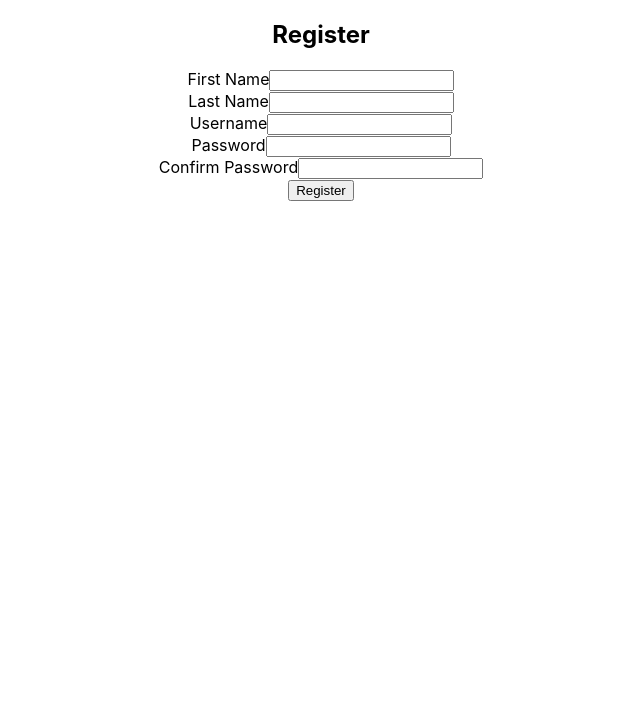
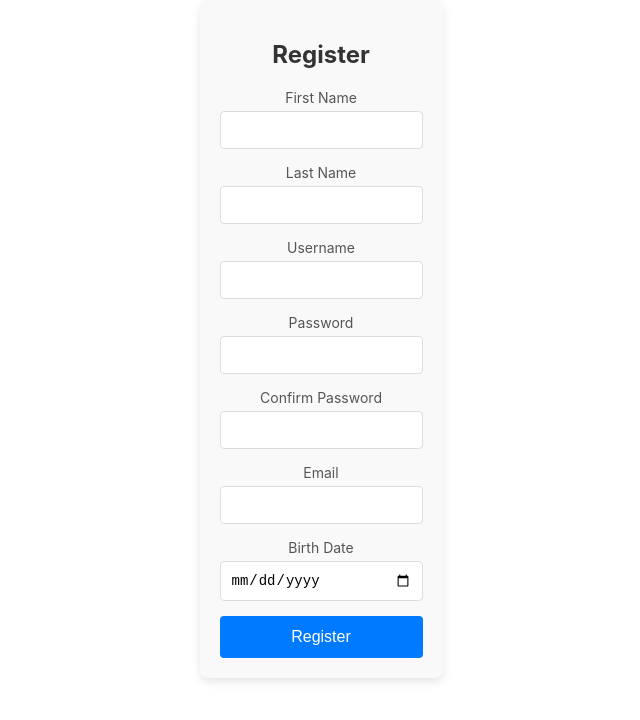
Before and after one commit to Luna-Alev/v-media, a React (Create React App) app in the folder client/: page / in a window 1280 px wide. Shown: the top 720 px of the page, without its empty margins (319-959 px from the left). Built offline with nearby package versions, Linux system fonts and the light colour scheme.

Commit message:
Finished register component for now

```diff
--- /dev/null
+++ b/client/src/components/Register.css
@@ -0,0 +1,75 @@
+.register-container {
+    max-width: 400px;
+    margin: 0 auto;
+    padding: 20px;
+    background-color: #f9f9f9;
+    border-radius: 8px;
+    box-shadow: 0 4px 10px rgba(0, 0, 0, 0.1);
+  }
+
+  .register-container h2 {
+    text-align: center;
+    font-size: 24px;
+    margin-bottom: 20px;
+    color: #333;
+  }
+
+  .error-message {
+    color: red;
+    font-weight: bold;
+    text-align: center;
+    margin-bottom: 15px;
+  }
+
+  .form-group {
+    margin-bottom: 15px;
+  }
+
+  .form-group label {
+    display: block;
+    font-size: 14px;
+    margin-bottom: 5px;
+    color: #555;
+  }
+
+  .form-input {
+    width: 100%;
+    padding: 10px;
+    font-size: 14px;
+    border: 1px solid #ddd;
+    border-radius: 4px;
+    box-sizing: border-box;
+    transition: border-color 0.3s ease;
+  }
+
+  .form-input:focus {
+    border-color: #007BFF;
+    outline: none;
+  }
+
+  .submit-button {
+    width: 100%;
+    padding: 12px;
+    font-size: 16px;
+    color: #fff;
+    background-color: #007BFF;
+    border: none;
+    border-radius: 4px;
+    cursor: pointer;
+    transition: background-color 0.3s ease;
+    text-align: center;
+  }
+
+  .submit-button:hover {
+    background-color: #0056b3;
+  }
+
+  @media (max-width: 500px) {
+    .register-container {
+      padding: 15px;
+    }
+
+    .submit-button {
+      font-size: 14px;
+    }
+  }
--- a/client/src/components/Register.js
+++ b/client/src/components/Register.js
@@ -1,30 +1,28 @@
 import React, { useState } from 'react';
+import './Register.css';
 import axios from 'axios';
 
 const Register = () => {
-  // State to hold form input values
   const [formData, setFormData] = useState({
     firstName: '',
     lastName: '',
     username: '',
     password: '',
-    confirmPassword: ''
+    confirmPassword: '',
+    email: '',
+    birthDate: ''
   });
 
-  // State for error messages
   const [error, setError] = useState('');
 
-  // Handle input change and update state
   const handleInputChange = (e) => {
     const { name, value } = e.target;
     setFormData({ ...formData, [name]: value });
   };
 
-  // Handle form submission
   const handleSubmit = async (e) => {
     e.preventDefault();
 
-    // Basic validation: check if passwords match
     if (formData.password !== formData.confirmPassword) {
       setError('Passwords do not match');
       return;
@@ -35,7 +33,9 @@ const Register = () => {
             firstName: formData.firstName,
             lastName: formData.lastName,
             username: formData.username,
-            password: formData.password
+            password: formData.password,
+            email: formData.email,
+            birthDate: formData.birthDate
         });
         setError('');
     } catch (error) {
@@ -45,12 +45,12 @@ const Register = () => {
   };
 
   return (
-    <div>
+    <div className="register-container">
     <h2>Register</h2>
-      {error && <p style={{ color: 'red' }}>{error}</p>} {/* Display error if exists */}
+    {error && <p className="error-message">{error}</p>}
 
-      <form onSubmit={handleSubmit}>
-        <div>
+    <form onSubmit={handleSubmit} className="register-form">
+      <div className="form-group">
         <label>First Name</label>
         <input
           type="text"
@@ -58,10 +58,11 @@ const Register = () => {
           value={formData.firstName}
           onChange={handleInputChange}
           required
+          className="form-input"
         />
       </div>
 
-        <div>
+      <div className="form-group">
         <label>Last Name</label>
         <input
           type="text"
@@ -69,10 +70,11 @@ const Register = () => {
           value={formData.lastName}
           onChange={handleInputChange}
           required
+          className="form-input"
         />
       </div>
 
-        <div>
+      <div className="form-group">
         <label>Username</label>
         <input
           type="text"
@@ -80,10 +82,11 @@ const Register = () => {
           value={formData.username}
           onChange={handleInputChange}
           required
+          className="form-input"
         />
       </div>
 
-        <div>
+      <div className="form-group">
         <label>Password</label>
         <input
           type="password"
@@ -91,10 +94,11 @@ const Register = () => {
           value={formData.password}
           onChange={handleInputChange}
           required
+          className="form-input"
         />
       </div>
 
-        <div>
+      <div className="form-group">
         <label>Confirm Password</label>
         <input
           type="password"
@@ -102,10 +106,35 @@ const Register = () => {
           value={formData.confirmPassword}
           onChange={handleInputChange}
           required
+          className="form-input"
         />
       </div>
 
-        <button type="submit">Register</button>
+      <div className="form-group">
+        <label>Email</label>
+        <input
+          type="email"
+          name="email"
+          value={formData.email}
+          onChange={handleInputChange}
+          required
+          className="form-input"
+        />
+      </div>
+
+      <div className="form-group">
+        <label>Birth Date</label>
+        <input
+          type="date"
+          name="birthDate"
+          value={formData.birthDate}
+          onChange={handleInputChange}
+          required
+          className="form-input"
+        />
+      </div>
+
+      <button type="submit" className="submit-button">Register</button>
     </form>
   </div>
   );
```
Also changed, not shown: 1 other file (tests, documents, lock files or other folders). Lines whose indentation alone changed are shown as unchanged.
